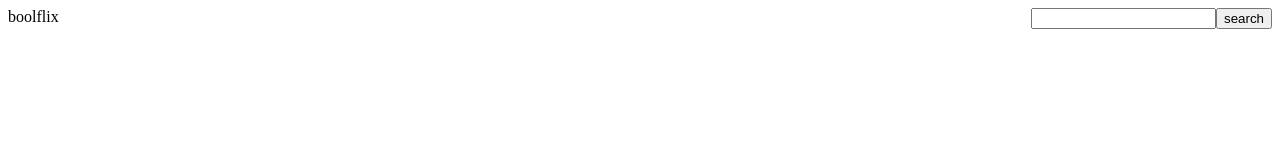
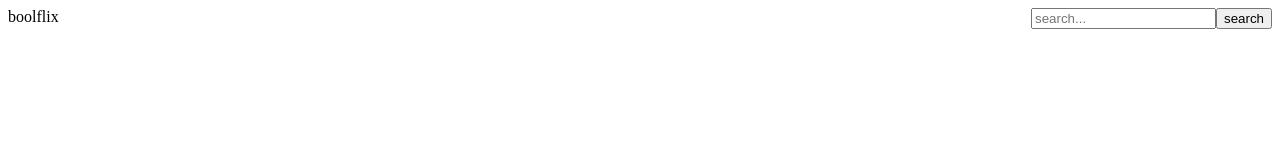
Before and after one commit to FrancescaRomagnoli/react-boolflix, a React (Vite) app: page / in a window 1280 px wide. Shown: the top 160 px of the page. Built offline with nearby package versions, Linux system fonts and the light colour scheme.

Commit message:
add search input value reading

```diff
--- a/src/App.jsx
+++ b/src/App.jsx
@@ -1,6 +1,18 @@
 import { useState } from "react";
 
 function App() {
+  const [searchTerm, setSearchTerm] = useState("");
+
+  const handleSearchTerm = (event) => {
+    setSearchTerm(event.target.value);
+    // console.log(searchTerm);
+  };
+
+  const handleSearchButton = (event) => {
+    event.preventDefault();
+    console.log(searchTerm);
+  };
+
   return (
     <>
       <header>
@@ -9,8 +21,13 @@ function App() {
             <div>boolflix</div>
           </div>
           <div>
-            <form>
-              <input type="search" />
+            <form onSubmit={handleSearchButton}>
+              <input
+                type="search"
+                value={searchTerm}
+                onChange={handleSearchTerm}
+                placeholder="search..."
+              />
               <button>search</button>
             </form>
           </div>
```
